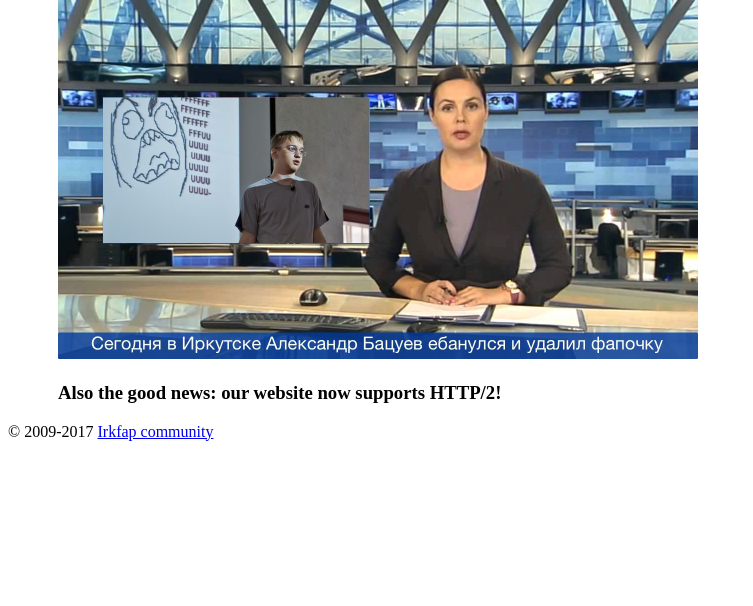
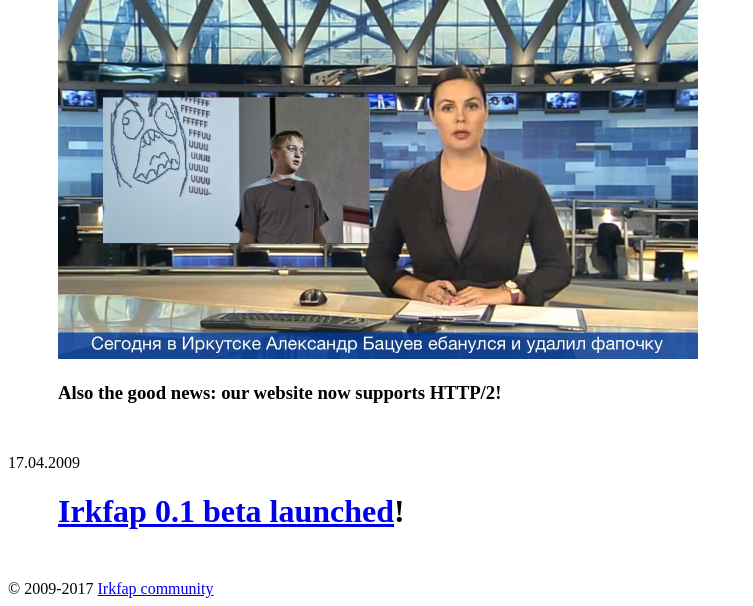
Before and after one commit to irkfap/irkfap.com, a PHP site: page /status.php in a window 1280 px wide. Shown: the part 1092-1698 px from the top of the page, without its empty margins (0-753 px from the left). Before the commit the page ends 1533 px from the top, so only its background shows below. Run offline with PHP 8.4, Linux system fonts and the light colour scheme.

Commit message:
updated status page

```diff
--- a/public/status.php
+++ b/public/status.php
@@ -18,7 +18,7 @@
 <dl>
 
     <dt><?php date_default_timezone_set('Europe/London'); echo date('d.m.Y'); ?></dt>
-    <dd>All units operational.</dd>
+    <dd>All units are operational.</dd>
 
     <dt>27.09.2017</dt>
     <dd>
@@ -38,6 +38,13 @@
         <h3>Also the good news: our website now supports HTTP/2!</h3>
     </dd>
 
+    <dt>17.04.2009</dt>
+    <dd>
+        <h1><a href="https://geektimes.ru/post/57508/">Irkfap 0.1 beta launched</a>!</h1>
+    </dd>
+
+    <dt></dt>
+
 </dl>
 
 <?php include_once './_footer.php'; ?>
```
